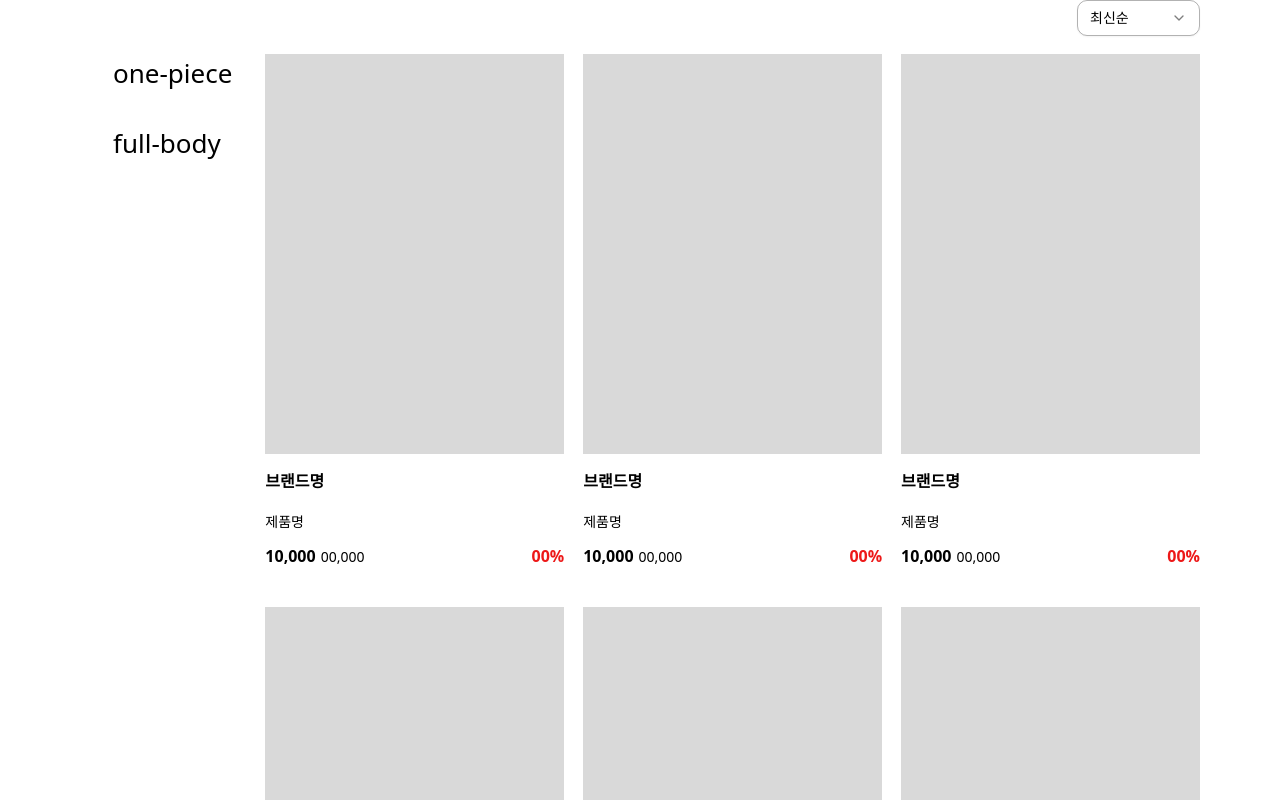
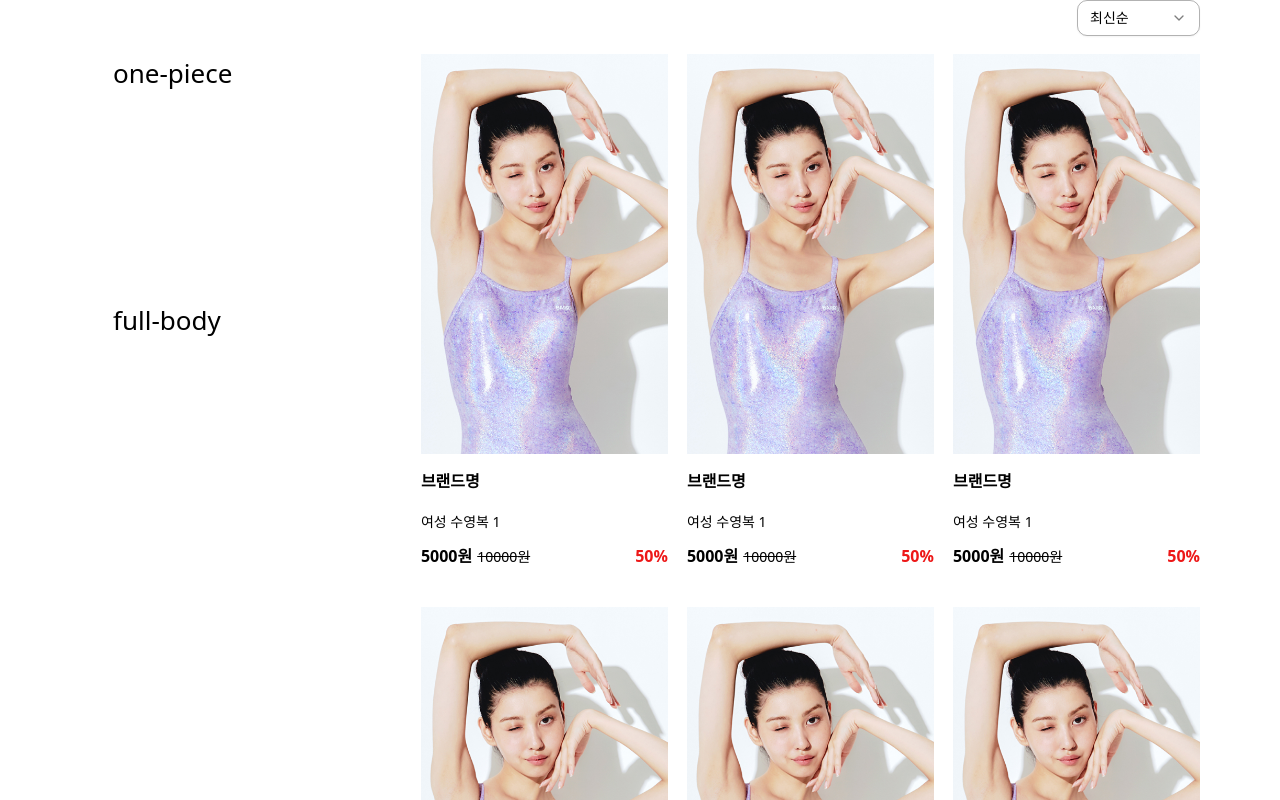
Before and after one commit to ormcamp-fe-3rd/swim360, a React (Vite) app in the folder frontend/: page /products in a window 1280 px wide. Shown: the top 800 px of the page. Built offline with nearby package versions, Linux system fonts and the light colour scheme.

Commit message:
fix: Productlist props 작성

```diff
--- a/frontend/src/components/product-list/ProductItem.tsx
+++ b/frontend/src/components/product-list/ProductItem.tsx
@@ -1,16 +1,30 @@
-function ProductItem() {
+interface ProductItemProps {
+  name: string;
+  price: number;
+  discountedPrice: number;
+  salesVolume: number;
+  imgUrl: string;
+}
+
+function ProductItem({
+  name,
+  price,
+  discountedPrice,
+  salesVolume,
+  imgUrl,
+}: ProductItemProps) {
   return (
     <div className="my-[10px]">
-      <div className="mb-2 h-[400px] bg-[#D9D9D9]"></div>
+      <img className="mb-2 h-[400px] object-cover" src={imgUrl} alt={name} />
       <div>
         <div className="mb-3 py-[6.5px] font-semibold">브랜드명</div>
-        <div className="mb-3 text-[14px]">제품명</div>
+        <div className="mb-3 text-[14px]">{name}</div>
         <div className="flex justify-between">
           <div className="flex items-center">
-            <div className="mr-[5px] font-semibold">10,000</div>
-            <div className="text-[14px]">00,000</div>
+            <div className="mr-[5px] font-semibold">{discountedPrice}원</div>
+            <div className="text-[14px] line-through">{price}원</div>
           </div>
-          <div className="font-semibold text-[#ED1818]">00%</div>
+          <div className="font-semibold text-[#ED1818]">{salesVolume}%</div>
         </div>
       </div>
     </div>
--- a/frontend/src/components/product-list/ProductItemList.tsx
+++ b/frontend/src/components/product-list/ProductItemList.tsx
@@ -2,13 +2,68 @@ import ProductItem from "@/components/product-list/ProductItem";
 
 function ProductItemList() {
   const productDummyArray = [
-    1, 2, 3, 4, 5, 6, 7, 8, 9, 10, 11, 12, 13, 14, 15, 16,
+    {
+      name: "여성 수영복 1",
+      imgUrl: "/public/images/productlist/sample-1.png",
+      price: 10000,
+      discountedPrice: 5000,
+      salesVolume: 50,
+    },
+    {
+      name: "여성 수영복 1",
+      imgUrl: "/public/images/productlist/sample-1.png",
+      price: 10000,
+      discountedPrice: 5000,
+      salesVolume: 50,
+    },
+    {
+      name: "여성 수영복 1",
+      imgUrl: "/public/images/productlist/sample-1.png",
+      price: 10000,
+      discountedPrice: 5000,
+      salesVolume: 50,
+    },
+    {
+      name: "여성 수영복 1",
+      imgUrl: "/public/images/productlist/sample-1.png",
+      price: 10000,
+      discountedPrice: 5000,
+      salesVolume: 50,
+    },
+    {
+      name: "여성 수영복 1",
+      imgUrl: "/public/images/productlist/sample-1.png",
+      price: 10000,
+      discountedPrice: 5000,
+      salesVolume: 50,
+    },
+    {
+      name: "여성 수영복 1",
+      imgUrl: "/public/images/productlist/sample-1.png",
+      price: 10000,
+      discountedPrice: 5000,
+      salesVolume: 50,
+    },
+    {
+      name: "여성 수영복 1",
+      imgUrl: "/public/images/productlist/sample-1.png",
+      price: 10000,
+      discountedPrice: 5000,
+      salesVolume: 50,
+    },
+    {
+      name: "여성 수영복 1",
+      imgUrl: "/public/images/productlist/sample-1.png",
+      price: 10000,
+      discountedPrice: 5000,
+      salesVolume: 50,
+    },
   ];
 
   return (
-    <div className="grid w-full grid-cols-1 gap-[19px] tablet:grid-cols-3 desktop:grid-cols-5">
+    <div className="grid w-full grid-cols-1 gap-[19px] tablet:grid-cols-3 desktop:grid-cols-4">
       {productDummyArray.map((product, i) => (
-        <ProductItem key={i} /> // 데이터 불러오면 [product.id로]
+        <ProductItem {...product} key={i} /> // 데이터 불러오면 [product.id로]
       ))}
     </div>
   );
--- a/frontend/src/components/product-list/Sidebar.tsx
+++ b/frontend/src/components/product-list/Sidebar.tsx
@@ -21,7 +21,7 @@ function SideBar() {
             {sideMenu.name}
           </button>
           <img
-            className="invisible mr-4 peer-hover:visible peer-focus:visible"
+            className="invisible pr-6 peer-hover:visible peer-focus:visible"
             src="/public/images/underline-menu.png"
           />
         </li>
```
Also changed, not shown: frontend/public/images/productlist/sample-1.png (added), frontend/public/images/productlist/underline-menu.png (renamed from frontend/public/images/underline-menu.png).
